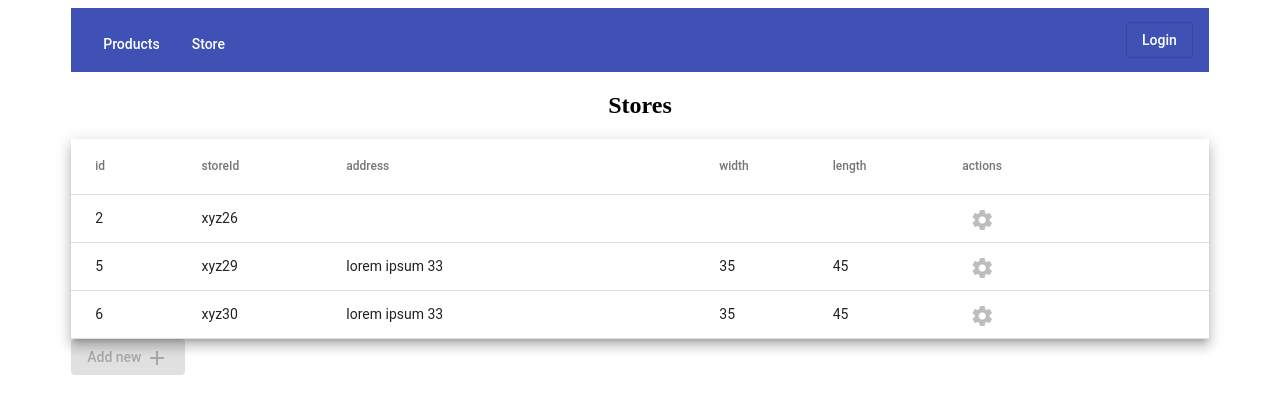
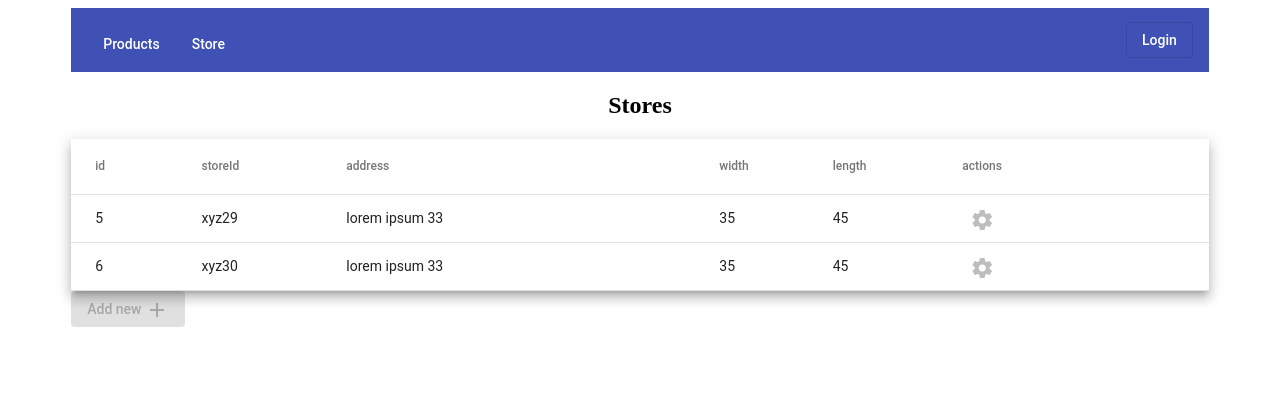
Before and after one commit to SanyiToth/warehouse, an Angular app: page /stores in a window 1280 px wide. Shown: the top 414 px of the page. Built offline with nearby package versions, Linux system fonts and the light colour scheme; data requests are answered from the project's data file.

Commit message:
small bug fixed

```diff
--- a/mock/db.json
+++ b/mock/db.json
@@ -47,13 +47,6 @@
   ],
   "stores": [
     {
-      "id": 2,
-      "storeId": "xyz26",
-      "address": null,
-      "width": null,
-      "length": null
-    },
-    {
       "id": 5,
       "storeId": "xyz29",
       "address": "lorem ipsum 33",
--- a/src/app/shared/dialogs/product-dialog/product-dialog.component.html
+++ b/src/app/shared/dialogs/product-dialog/product-dialog.component.html
@@ -2,7 +2,7 @@
   <form [formGroup]="productForm" (ngSubmit)="onSubmit()">
     <p>
       <mat-form-field>
-        <input type="text" autofocus matInput placeholder="Address" formControlName="name">
+        <input type="text" autofocus matInput placeholder="Name" formControlName="name">
       </mat-form-field>
     </p>
     <p>
--- a/src/app/shared/table-list/table-list.component.ts
+++ b/src/app/shared/table-list/table-list.component.ts
@@ -34,13 +34,9 @@ export class TableListComponent implements OnInit {
   onAddNew() {
     const dialogConfig = new MatDialogConfig();
     dialogConfig.disableClose = false;
-    dialogConfig.autoFocus = true;
-    dialogConfig.hasBackdrop = false;
-    dialogConfig.maxWidth = "60vw";
-    dialogConfig.width = "auto";
-    this.route.routeConfig?.path === 'products' ?
-      this.dialog.open(ProductDialogComponent, dialogConfig) :
-      this.dialog.open(StoreDialogComponent, dialogConfig);
+     this.route.routeConfig?.path === 'products' ?
+        this.dialog.open(ProductDialogComponent, dialogConfig) :
+        this.dialog.open(StoreDialogComponent, dialogConfig);
   }
 
   getDeletedElement($event: any) {
```
